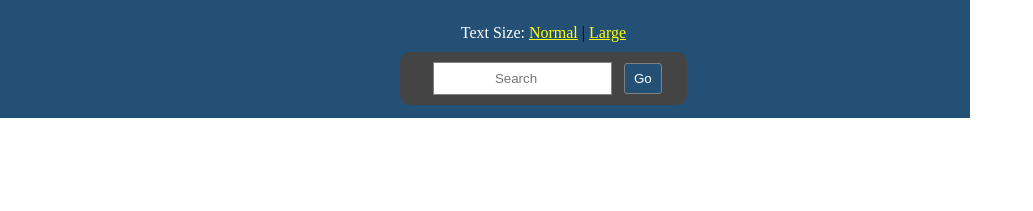
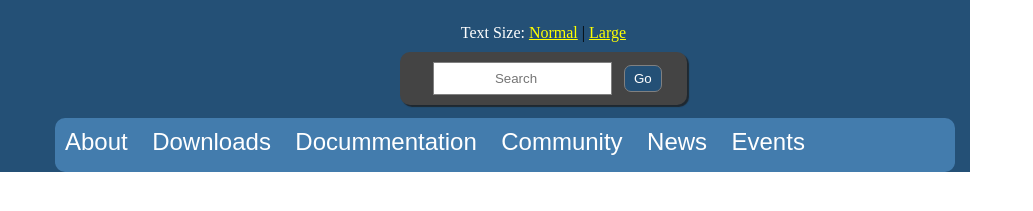
Before and after one commit to mericleac/About-Python-CD, a plain HTML site: page index.html in a window 1280 px wide. Shown: the part 91-302 px from the top of the page, without its empty margins (0-1033 px from the left). Drawn offline with Linux system fonts and the light colour scheme.

Commit message:
navagation bar add to top

```diff
--- a/index.html
+++ b/index.html
@@ -17,6 +17,16 @@
                 </div>
             </div>
         </header>
+        <div class="nav-bar">
+            <ul>
+                <li><a>About</a></li>
+                <li><a>Downloads</a></li>
+                <li><a>Docummentation</a></li>
+                <li><a>Community</a></li>
+                <li><a>News</a></li>
+                <li><a>Events</a></li>
+            </ul>
+        </div>
     </div>
 </body>
 </html>
--- a/style.css
+++ b/style.css
@@ -38,6 +38,7 @@ header img {
     background-color: #444444;
     border-radius: 10px;
     padding: 10px 25px;
+    box-shadow: 2px 2px 1px #1f2830;
 }
 
 .search input {
@@ -48,9 +49,25 @@ header img {
 }
 
 .search button {
-    padding: 7px 9px;
+    padding: 5px 9px;
     background-color: #245076;
     color: white;
     border: 1.5px solid gray;
-    border-radius: 3px;
+    border-radius: 7px;
 }
+
+.nav-bar {
+    margin: 0px 15px 0px 55px;
+    padding: 10px 0px;
+    background-color: #437cad;
+    color:white;
+    border-radius: 10px;
+    font-family: sans-serif;
+    height: 34px;
+}
+
+.nav-bar li {
+    display: inline;
+    font-size: 24px;
+    margin: 0px 10px;
+}
```
